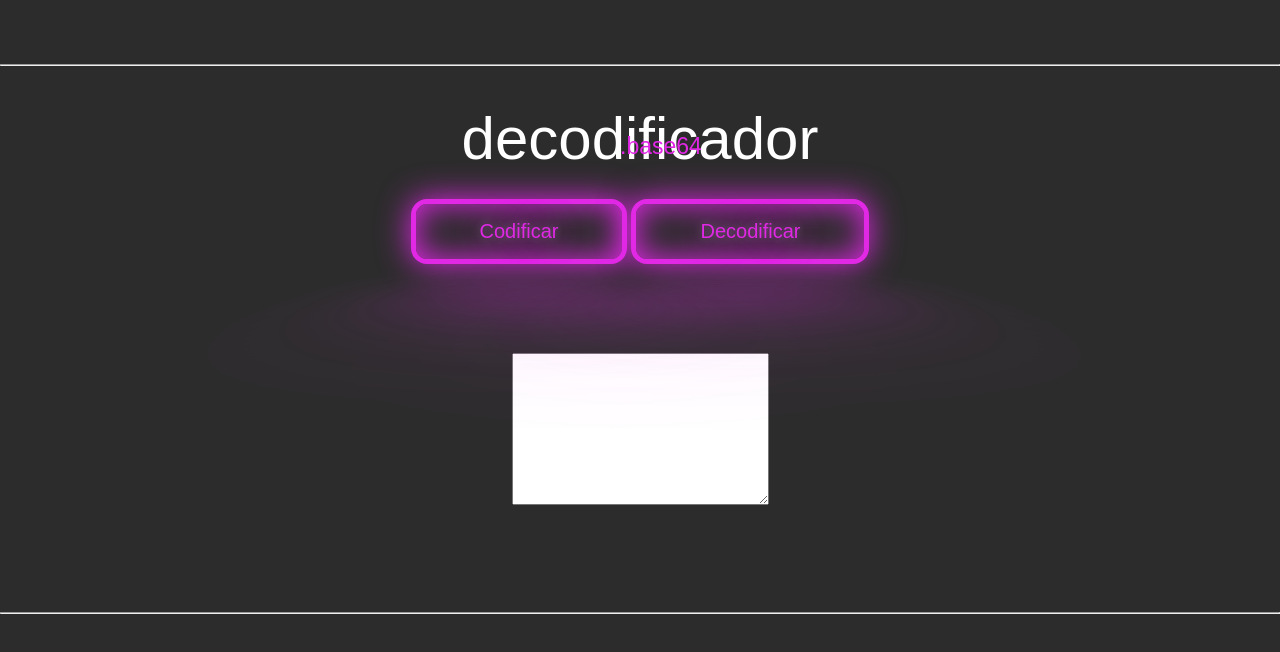
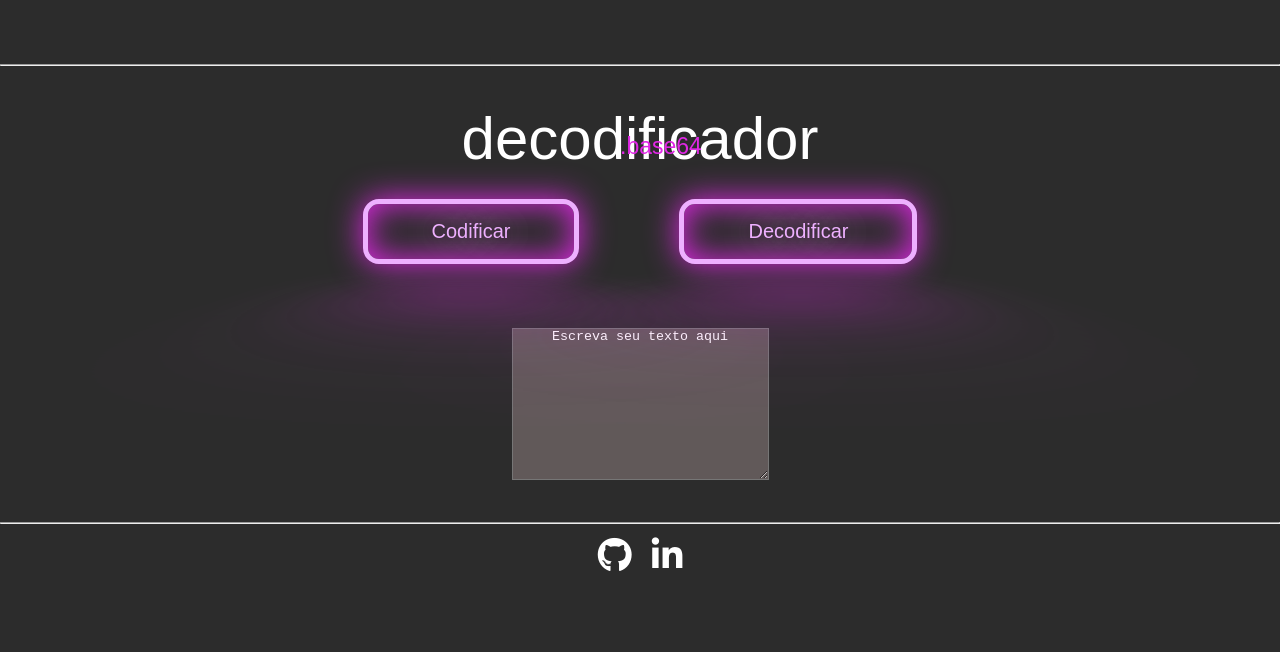
Before and after one commit to karenlmoraes/Encode-Decode, a plain HTML site: page index.html in a window 1280 px wide. Drawn offline with Linux system fonts and the light colour scheme; a web font is replaced by a local one.

Commit message:
estilização da página, links sociais e favicon

```diff
--- a/index.html
+++ b/index.html
@@ -7,6 +7,8 @@
     <link rel="stylesheet" href="style.css">
     <link href="http://fonts.cdnfonts.com/css/brittany-signature" rel="stylesheet">
     <link href="http://fonts.cdnfonts.com/css/thegoodmonolith" rel="stylesheet">
+    <link rel="shortcut icon" href="img/favicon.png" type="image/x-icon" />
+    <script src="https://kit.fontawesome.com/25bc4345e8.js" crossorigin="anonymous"></script>
     <script src="script.js" defer></script>
     <title>Base64</title>
 </head>
@@ -18,16 +20,21 @@
     <p>.base64</p>
 
     <section>
-        <div>
+        <div class="code">
             <button id="codificar">Codificar</button>
             <button id="decodificar">Decodificar</button>
         </div>
 
-        <textarea name="" id="" cols="30" rows="10"></textarea>
+        <textarea name="" id="" cols="30" rows="10">Escreva seu texto aqui</textarea>
 
     </section>
 
     <hr>
 
+    <section class="social">
+    <a href="https://github.com/karenlmoraes" target="_blank"><i class="fa-brands fa-github"></i></a>
+    <a href="https://www.linkedin.com/in/karen-moraes-014251150/" target="_blank"><i class="fa-brands fa-linkedin-in"></i></a>
+    </section>
+
 </body>
 </html>
--- a/style.css
+++ b/style.css
@@ -12,6 +12,11 @@ body {
     flex-direction: column;
     text-align: center;
     margin-top: 5%;
+}
+
+::selection {
+    background: #E028E5;
+    color: white;
 }
 
 h1 {
@@ -31,18 +36,25 @@ p {
     margin-bottom: 3%;
 }
 
+.code {
+    display: flex;
+    justify-content: center;
+    gap: 100px;
+}
+
 button {
-    margin-bottom: 7%;
+    margin-bottom: 5%;
     font-size: 20px;
     display: inline-block;
-    color: #E028E5;
+    color: #EEB0FF;
     padding: 16px 64px;
-    border: #E028E5 5px solid;
+    border: #EEB0FF 5px solid;
     border-radius: 16px;
     background-color: #2C2C2C;
     box-shadow: inset 0 0 32px 0 #E028E5, 0 0 32px 0 #E028E5;
-    text-shadow: 0 0 8px hsl(0 0% 100% / 0.3), 0 0 32px;
+    text-shadow: 0 0 8px rgba(0, 0, 0, 0.3), 0 0 32px;
     position: relative;
+    cursor: pointer;
 }
 
 button::before {
@@ -58,10 +70,56 @@ button::before {
     opacity: 0.7;
 }
 
+button::after {
+    content: "";
+    position: absolute;
+    top: 0;
+    bottom: 0;
+    left: 0;
+    right: 0;
+    box-shadow: 0 0 128px 32px #E028E5;
+    opacity: 0;
+    background-color: #E028E5;
+    z-index: -1;
+    transition: opacity 100ms linear;
+}
+
+button:hover::before,
+button:hover::after {
+    opacity: 1;
+}
+
+button:hover {
+    color: #2C2C2C;
+    background-color: #EEB0FF;
+    text-shadow: none;
+    box-shadow: inset 0 0 32px 0 #EEB0FF;
+}
+
 textarea {
-
+    background-color: #615959;
+    color: white;
+    text-align: center;
 }
 
 section {
-    padding-bottom: 8%;
+    padding-bottom: 3%;
 }
+
+.social {
+    display: flex;
+    justify-content: center;
+    gap: 20px;
+    margin-top: 1%;
+}
+
+a {
+    color: white;
+    font-size: 35px;
+}
+
+a:hover {
+    color: #E028E5;
+    transform: scale(1.3);
+    transition: 0.3s;
+}
```
Also changed, not shown: img/favicon.png (added).
